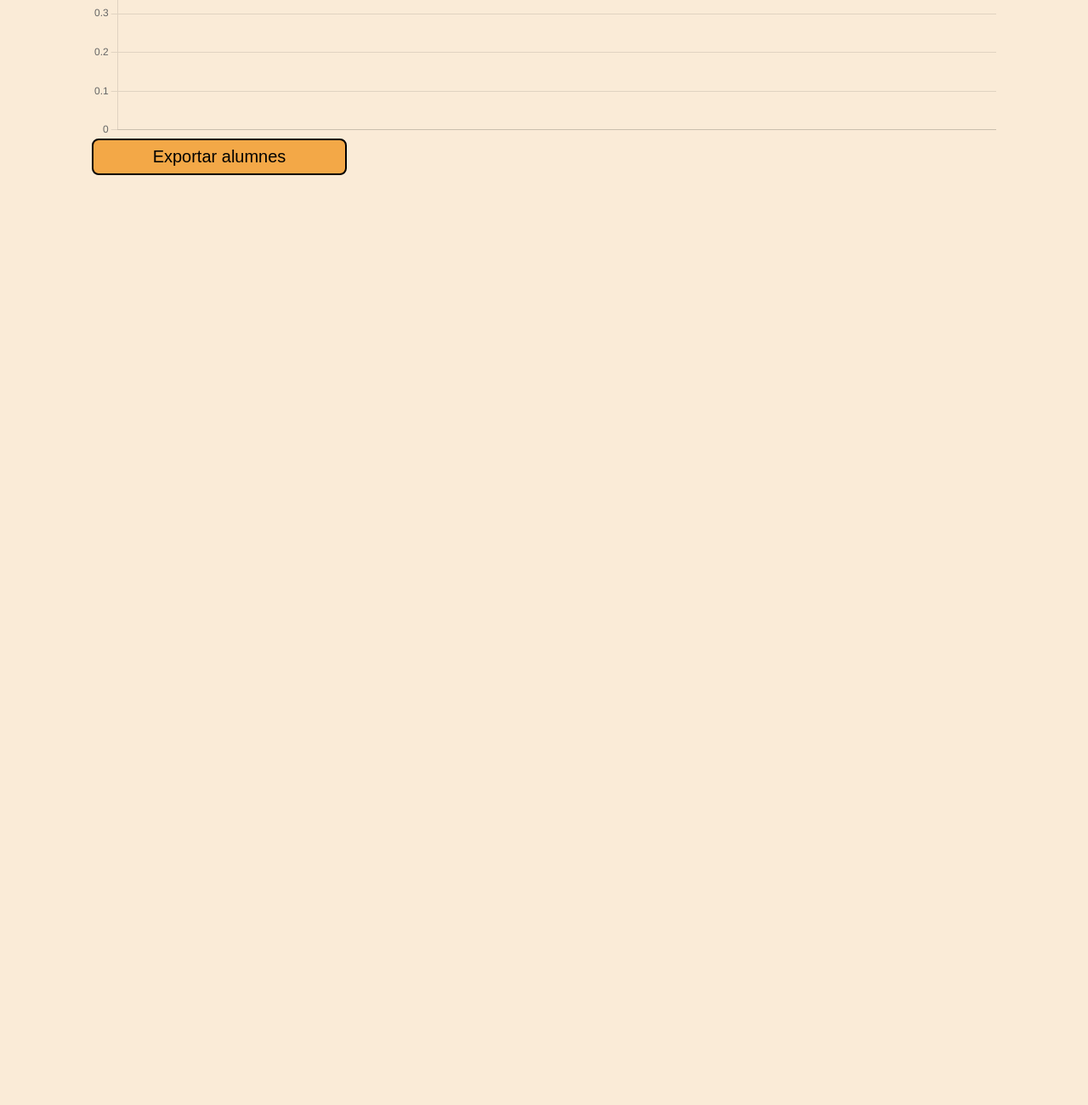
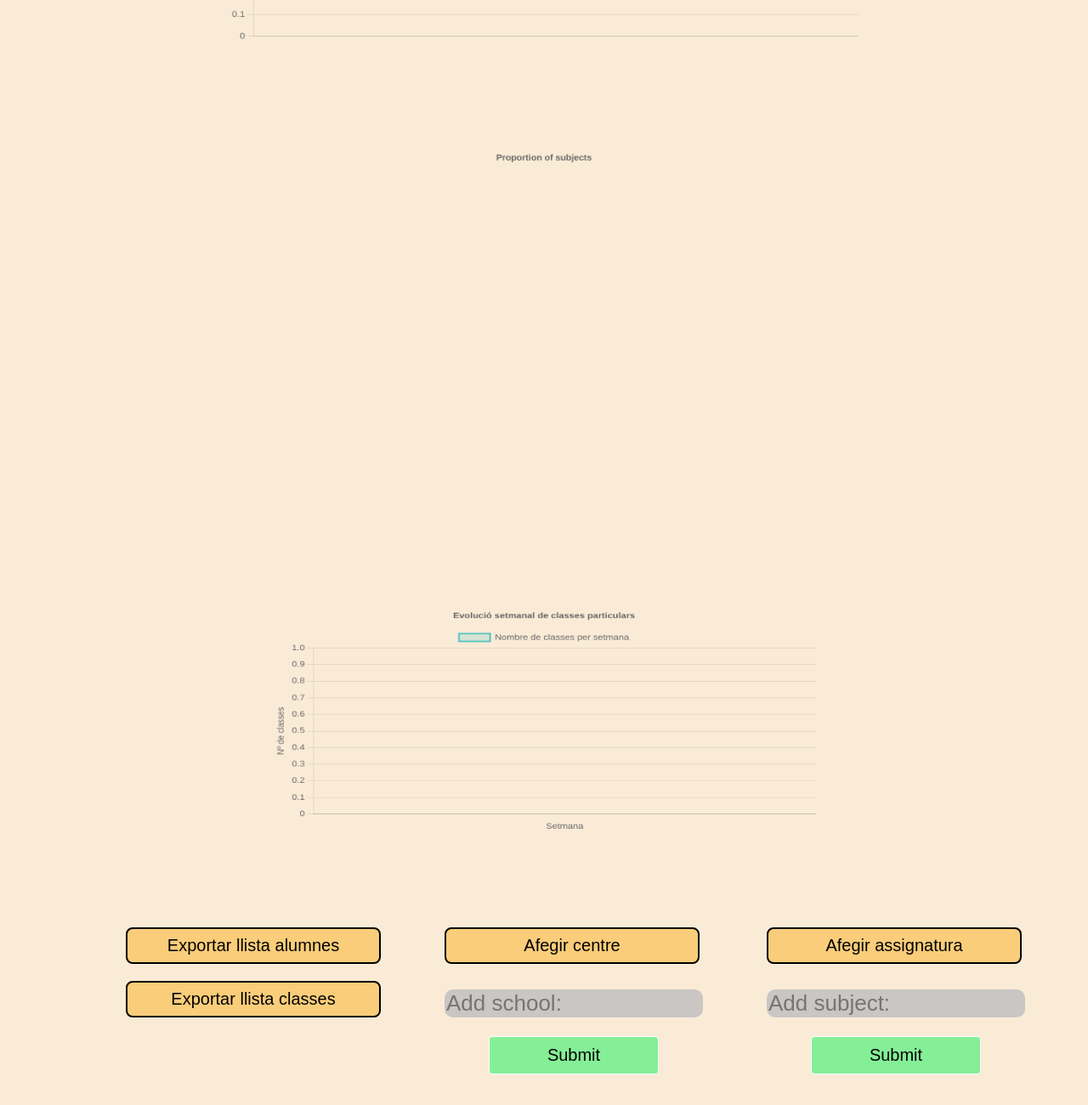
Before and after one commit to GuifreRamos/tracker-private-classes, a plain HTML site: page index.html in a window 1280 px wide. Shown: the part 1320-2620 px from the top of the page at 85% size. Before the commit the page ends 1626 px from the top, so only its background shows below. Drawn offline with nearby package versions, Linux system fonts and the light colour scheme.

Commit message:
Gràfics de pie per asignatues i de evolució temporal per setmanes afegits i codi HTML i CSS del bloc de funcionalitats

```diff
--- a/graphics.js
+++ b/graphics.js
@@ -28,7 +28,7 @@ document.addEventListener("DOMContentLoaded", async()=>{
             }]
         },
         options : {
-            responsive: true,
+            responsive: false,
             plugins: {
                 legend: {
                     display : true,
@@ -42,4 +42,118 @@ document.addEventListener("DOMContentLoaded", async()=>{
         }
     })
 
+    const subjectCounts = {}
+    savedClasses.forEach(classe =>{
+        let subject = classe.materia ;
+        subjectCounts[subject] = (subjectCounts[subject] || 0) + 1;
+    })
+
+    const canvas2 = document.getElementById("pie-plot-subjects")
+    const labels2 = Object.keys(subjectCounts)
+    const values2 = Object.values(subjectCounts)
+
+        new Chart(canvas2, {
+        type: 'pie',
+        data: {
+            labels:labels2,
+            datasets : [{
+                label: 'Subjects: ',
+                data: values2,
+                backgroundColor: [
+                'rgba(255, 99, 132, 0.6)',   // rojo
+                'rgba(54, 162, 235, 0.6)',   // azul
+                'rgba(255, 206, 86, 0.6)',   // amarillo
+                'rgba(75, 192, 192, 0.6)',   // verde agua
+                'rgba(153, 102, 255, 0.6)',  // violeta
+                'rgba(255, 159, 64, 0.6)',   // naranja
+            ],
+            borderColor: [
+                'rgba(255, 99, 132, 1)',
+                'rgba(54, 162, 235, 1)',
+                'rgba(255, 206, 86, 1)',
+                'rgba(75, 192, 192, 1)',
+                'rgba(153, 102, 255, 1)',
+                'rgba(255, 159, 64, 1)',
+],
+                borderWidth: 1
+            }]
+        },
+        options : {
+            responsive: false,
+            plugins: {
+                legend: {
+                    display : true,
+                    position: 'top'
+                },
+                title: {
+                    display: true,
+                    text: 'Proportion of subjects'
+                }
+            }
+        }
+    })
+
+
+    const classesByWeek = {};
+
+    savedClasses.forEach(classe => {
+        const date = new Date(classe.data);
+        if (isNaN(date)) return;
+        const year = date.getFullYear();
+        const week = getISOWeek(date);
+
+        const weekKey = `${year} - W${week}`;
+        classesByWeek[weekKey] = (classesByWeek[weekKey] || 0) + 1;
+    });
+
+    const sortedWeeks = Object.keys(classesByWeek).sort();
+    const counts = sortedWeeks.map(week => classesByWeek[week]);
+
+    const ctx = document.getElementById("line-plot-trend").getContext("2d");
+
+    new Chart(ctx, {
+    type: 'line',
+    data: {
+        labels: sortedWeeks,
+        datasets: [{
+        label: 'Nombre de classes per setmana',
+        data: counts,
+        borderColor: 'rgba(75, 192, 192, 1)',
+        backgroundColor: 'rgba(75, 192, 192, 0.2)',
+        fill: true,
+        tension: 0.3, // suaviza la línea
+        borderWidth: 2,
+        pointRadius: 5,
+        pointBackgroundColor: 'rgba(75, 192, 192, 1)',
+        }]
+    },
+    options: {
+        responsive: false,
+        plugins: {
+        title: {
+            display: true,
+            text: 'Evolució setmanal de classes particulars'
+        }
+        },
+        scales: {
+        y: {
+            beginAtZero: true,
+            title: { display: true, text: 'Nº de classes' }
+        },
+        x: {
+            title: { display: true, text: 'Setmana' }
+        }
+        }
+    }
+    });
+
+    // Función auxiliar para calcular la semana ISO
+    function getISOWeek(date) {
+    const tempDate = new Date(date.getTime());
+    tempDate.setHours(0, 0, 0, 0);
+    // Mover al jueves de la semana actual
+    tempDate.setDate(tempDate.getDate() + 3 - ((tempDate.getDay() + 6) % 7));
+    const week1 = new Date(tempDate.getFullYear(), 0, 4);
+    return 1 + Math.round(((tempDate - week1) / 86400000 - 3 + ((week1.getDay() + 6) % 7)) / 7);
+    }
 })
--- a/index.html
+++ b/index.html
@@ -100,8 +100,35 @@
     </div>
 
     <canvas id="bar-plot-students"></canvas>
+    <canvas id="pie-plot-subjects"></canvas>
+    <canvas id="line-plot-trend"></canvas>
 
-    <button id="export-alumnes">Exportar alumnes</button>
+    <div class="functionalities">
+
+    <div class="functionalities-export">
+        <button id="export-alumnes">Exportar llista alumnes</button>
+        <button id="export-classes">Exportar llista classes</button>
+        <p></p>
+    </div>
+
+    <div class="functionalities-schools">
+        <button id="add-school-button">Afegir centre</button>
+        <form id="add-school-form" class="add-school-form">
+            <input type="text" id="adding-school" placeholder="Add school:" required>
+            <button class="submit-button" type="submit">Submit</button>
+        </form>
+    </div>
+
+    <div class="functionalities-subjects">
+        <button id="add-subject-button">Afegir assignatura</button>
+        <form id="add-subject-form" class="add-subject-form">
+            <input type="text" id ="adding-subject" placeholder="Add subject:" required>
+            <button class="submit-button" type="submit">Submit</button>
+        </form>
+
+
+    </div>
+    </div>
 
 </main>
 <script src="https://cdn.jsdelivr.net/npm/chart.js"></script>
--- a/stytle.css
+++ b/stytle.css
@@ -6,7 +6,7 @@ body {
 
 
 main {
-    margin: 100px 100px;
+    margin: 100px 140px 80px 140px;
 }
 
 
@@ -34,7 +34,7 @@ main {
 /*-- DISSENY DEL CONTENIDOR GENERAL AMB LES 2 FORMS -- */
 .principal {
     display: flex;
-    gap: 150px;
+    gap: 50px;
 }
 
 /* ======= FORMULARI DE  UNA CLASSE PARTICULAR ======= */
@@ -164,12 +164,86 @@ button:hover {
     box-shadow: 0 0 5px #f3a847;
 }
 
-/* ======= GRÁFICO ======= */
-#bar-plot {
-    margin: 50px auto 20px auto;
+/* ======= GRÁFICS ======= */
+#bar-plot-students{
+    margin: 60px auto 20px auto;
     padding: 40px 30px;
-    width: 700px;
+    width: 800px;
+    height: 600px;
+}
+
+#pie-plot-subjects{
+    margin: 40px auto 20px auto;
+    padding: 40px 30px;
+    width:500px;
+    height: 400px;
+}
+
+#line-plot-trend{
+    margin: 40px auto 20px auto;
+    padding: 40px 30px;
+    width:700px;
     height: 500px;
+}
+
+/* ==== BUTTONS FUNCTIONALITIES ==== */
+.functionalities{
+    margin-top: 70px;
+    display: flex;
+    flex-direction: row;
+    gap: 75px;
+}
+
+.functionalities-export{
+    display: flex;
+    flex-direction: column;
+    gap: 20px;
+}
+.functionalities button{
+    background-color: rgb(250, 205, 122);
+    border: 2px solid #000000;
+}
+
+.functionalities button:hover{
+    background-color: #f0a44e;
+    border: 2px solid white;
+}
+
+.add-school-form,
+.add-subject-form{
+    display: flex;
+    flex-direction: column;
+    align-items: center;
+    justify-content: center;
+}
+.add-school-form input,
+.add-subject-form input{
+    margin: 30px auto 2px;
+    background-color: #c5c3c3e9;
+    padding: auto 20px;
+    font-size: 26px;
+    border: none;
+    border-radius: 10px;
+    width: 300px;
+}
+
+.add-school-form input:hover{
+    background-color: #adaaaae9;
+}
+
+.functionalities .submit-button{
+    background-color: #84ef97;
+    border: 1px solid #fff;
+    font-size: 20px;
+    padding: 10px 12px;
+    width: 200px;
+    border-radius: 4px;
+    margin: 20px auto 10px auto;
+    align-self: center;
+}
+
+.functionalities .submit-button:hover{
+    background-color: #50e76c;
 }
 
 /* ======= RESPONSIVE ======= */
```
